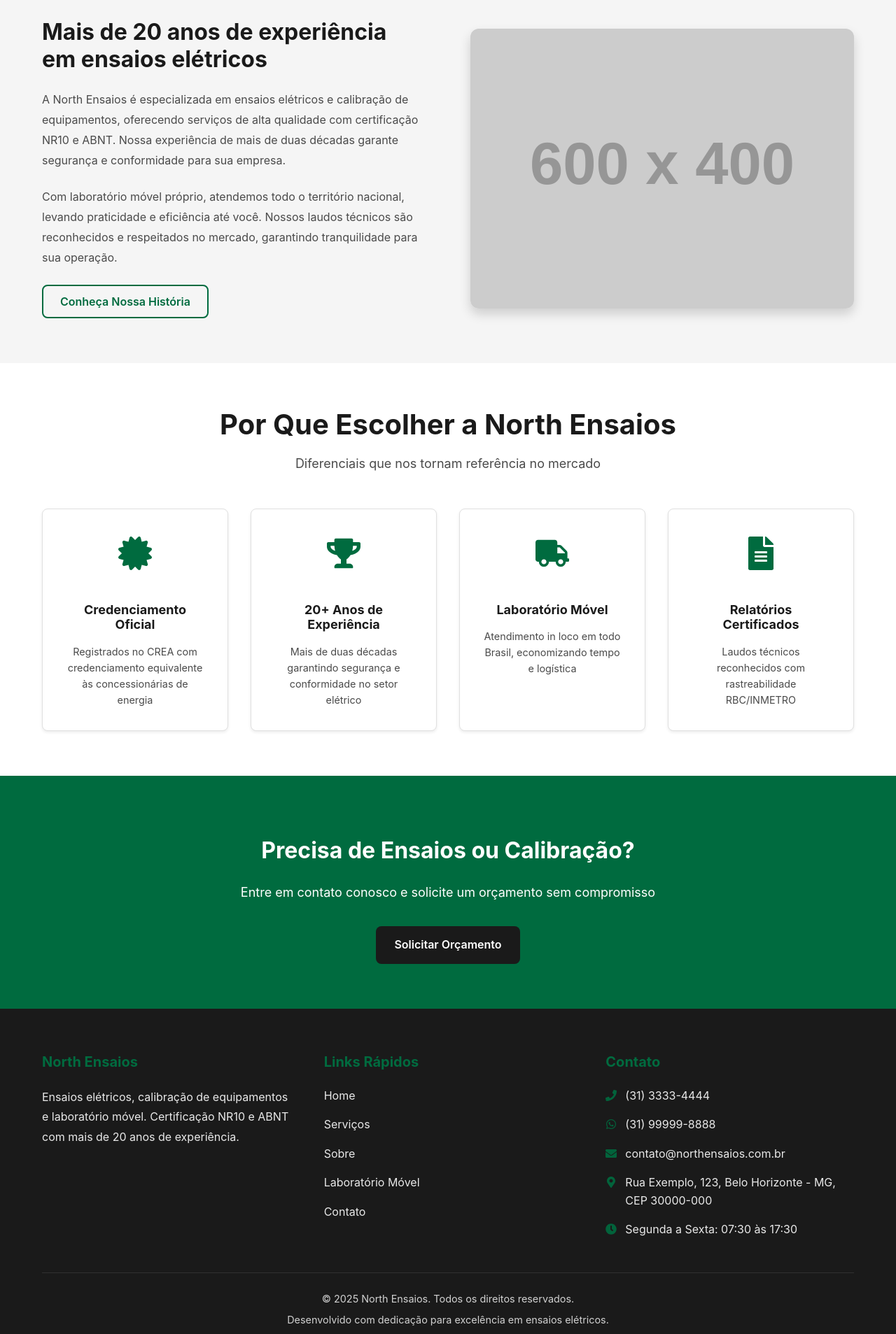
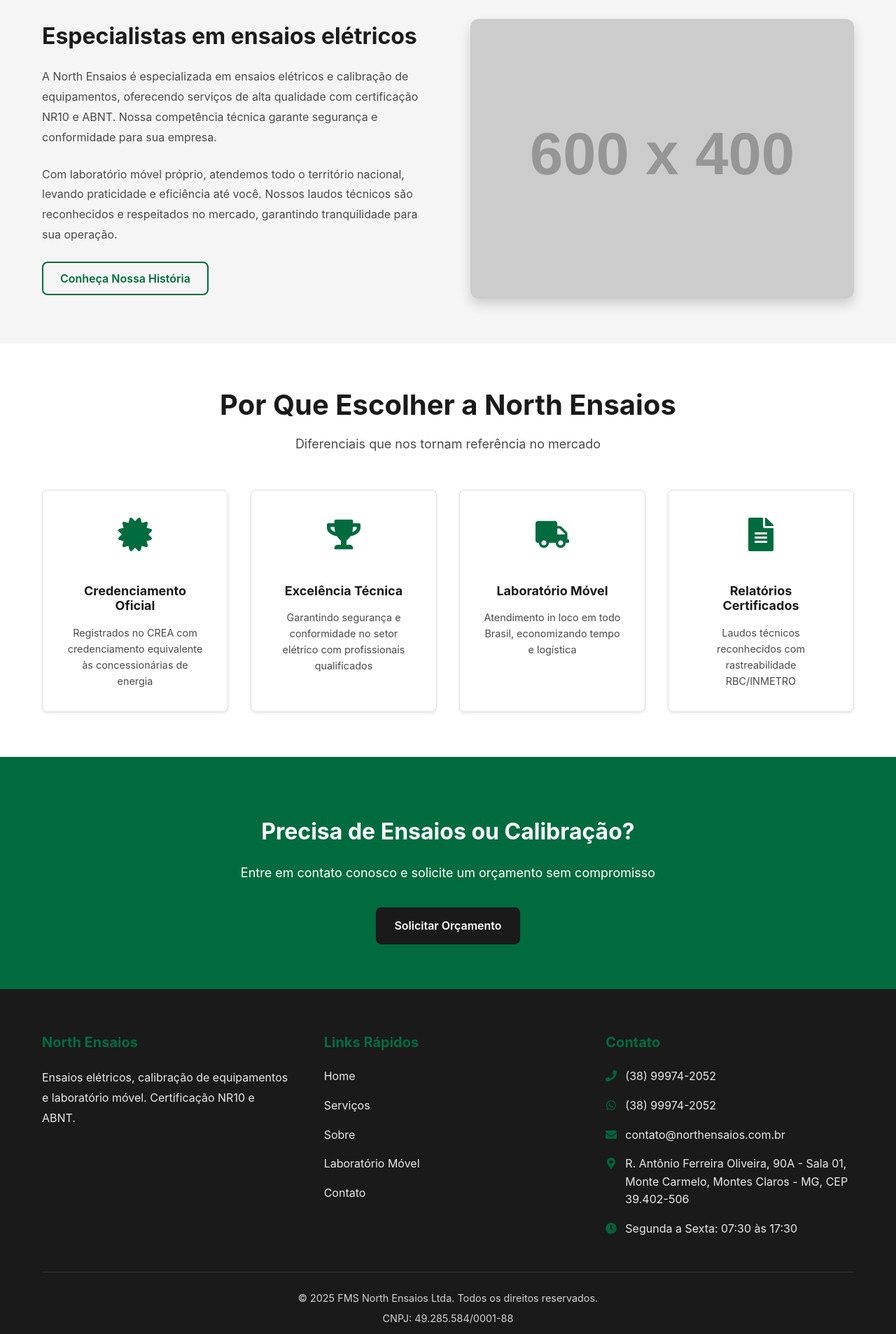
Before and after one commit to fabiofariaishia/northensaios, a React (Vite) app: page / in a window 1280 px wide. Shown: the part 1560-3467 px from the top of the page at 70% size. Built offline with nearby package versions, Linux system fonts and the light colour scheme.

Commit message:
Ajuste de informações de contato e endereço

```diff
--- a/src/components/contact/ContactInfo.jsx
+++ b/src/components/contact/ContactInfo.jsx
@@ -1,4 +1,4 @@
-import { FaPhone, FaEnvelope, FaMapMarkerAlt, FaClock, FaWhatsapp } from 'react-icons/fa'
+import { FaPhone, FaEnvelope, FaMapMarkerAlt, FaClock, FaWhatsapp, FaBuilding } from 'react-icons/fa'
 import { contactInfo } from '../../data/contactInfo'
 import Card from '../common/Card'
 import './ContactInfo.css'
@@ -37,6 +37,12 @@
       </Card>
 
       <Card className="contact-info-card" hoverable={false}>
+        <FaBuilding className="contact-info-icon" />
+        <h3>CNPJ</h3>
+        <p>{contactInfo.cnpj}</p>
+      </Card>
+
+      <Card className="contact-info-card" hoverable={false}>
         <FaClock className="contact-info-icon" />
         <h3>Horário</h3>
         <p>{contactInfo.hours.weekdays}</p>
--- a/src/components/home/AboutPreview.jsx
+++ b/src/components/home/AboutPreview.jsx
@@ -7,11 +7,11 @@
     <div className="about-preview">
       <div className="about-preview-content">
         <div className="about-preview-text">
-          <h2>Mais de 20 anos de experiência em ensaios elétricos</h2>
+          <h2>Especialistas em ensaios elétricos</h2>
           <p>
             A North Ensaios é especializada em ensaios elétricos e calibração de equipamentos,
-            oferecendo serviços de alta qualidade com certificação NR10 e ABNT. Nossa experiência
-            de mais de duas décadas garante segurança e conformidade para sua empresa.
+            oferecendo serviços de alta qualidade com certificação NR10 e ABNT. Nossa competência
+            técnica garante segurança e conformidade para sua empresa.
           </p>
           <p>
             Com laboratório móvel próprio, atendemos todo o território nacional, levando
--- a/src/components/home/WhyChooseUs.jsx
+++ b/src/components/home/WhyChooseUs.jsx
@@ -10,8 +10,8 @@
   },
   {
     icon: <FaTrophy />,
-    title: '20+ Anos de Experiência',
-    description: 'Mais de duas décadas garantindo segurança e conformidade no setor elétrico'
+    title: 'Excelência Técnica',
+    description: 'Garantindo segurança e conformidade no setor elétrico com profissionais qualificados'
   },
   {
     icon: <FaTruck />,
--- a/src/components/layout/Footer.jsx
+++ b/src/components/layout/Footer.jsx
@@ -16,7 +16,7 @@
             <h3>{COMPANY_NAME}</h3>
             <p>
               Ensaios elétricos, calibração de equipamentos e laboratório móvel.
-              Certificação NR10 e ABNT com mais de 20 anos de experiência.
+              Certificação NR10 e ABNT.
             </p>
           </div>
 
@@ -67,7 +67,8 @@
         </div>
 
         <div className="footer-bottom">
-          <p>&copy; {currentYear} {COMPANY_NAME}. Todos os direitos reservados.</p>
+          <p>&copy; {currentYear} {contactInfo.company}. Todos os direitos reservados.</p>
+          <p>CNPJ: {contactInfo.cnpj}</p>
           <p>Desenvolvido com dedicação para excelência em ensaios elétricos.</p>
         </div>
       </div>
--- a/src/data/contactInfo.js
+++ b/src/data/contactInfo.js
@@ -1,15 +1,17 @@
 export const contactInfo = {
-  company: 'North Ensaios',
-  phone: '(31) 3333-4444',
-  whatsapp: '5531999998888',
-  whatsappFormatted: '(31) 99999-8888',
+  company: 'FMS North Ensaios Ltda',
+  cnpj: '49.285.584/0001-88',
+  phone: '(38) 99974-2052',
+  whatsapp: '5538999742052',
+  whatsappFormatted: '(38) 99974-2052',
   email: 'contato@northensaios.com.br',
   address: {
-    street: 'Rua Exemplo, 123',
-    city: 'Belo Horizonte',
+    street: 'R. Antônio Ferreira Oliveira, 90A - Sala 01',
+    neighborhood: 'Monte Carmelo',
+    city: 'Montes Claros',
     state: 'MG',
-    zip: '30000-000',
-    full: 'Rua Exemplo, 123, Belo Horizonte - MG, CEP 30000-000'
+    zip: '39.402-506',
+    full: 'R. Antônio Ferreira Oliveira, 90A - Sala 01, Monte Carmelo, Montes Claros - MG, CEP 39.402-506'
   },
   hours: {
     weekdays: 'Segunda a Sexta: 07:30 às 17:30',
@@ -21,8 +23,8 @@
     linkedin: '#'
   },
   maps: {
-    embedUrl: 'https://www.google.com/maps/embed?pb=!1m18!1m12!1m3!1d3751.5!2d-43.9!3d-19.9!2m3!1f0!2f0!3f0!3m2!1i1024!2i768!4f13.1!3m3!1m2!1s0x0%3A0x0!2zMTnCsDU0JzAwLjAiUyA0M8KwNTQnMDAuMCJX!5e0!3m2!1spt-BR!2sbr!4v1234567890!5m2!1spt-BR!2sbr',
-    link: 'https://maps.google.com/?q=Belo+Horizonte+MG'
+    embedUrl: 'https://www.google.com/maps/embed?pb=!1m18!1m12!1m3!1d3800.892!2d-43.863!3d-16.734!2m3!1f0!2f0!3f0!3m2!1i1024!2i768!4f13.1!3m3!1m2!1s0x0%3A0x0!2zMTbCsDQ0JzAyLjQiUyA0M8KwNTEnNDYuOCJX!5e0!3m2!1spt-BR!2sbr!4v1234567890!5m2!1spt-BR!2sbr',
+    link: 'https://maps.google.com/?q=R.+Antônio+Ferreira+Oliveira+90A+Montes+Claros+MG'
   }
 }
 
--- a/src/pages/About.jsx
+++ b/src/pages/About.jsx
@@ -34,7 +34,7 @@
     <>
       <SEO
         title="Sobre Nós"
-        description="Conheça a North Ensaios: mais de 20 anos de experiência em ensaios elétricos e calibração. Missão, visão, valores e certificações."
+        description="Conheça a North Ensaios: especializada em ensaios elétricos e calibração. Missão, visão, valores e certificações."
         keywords="sobre north ensaios, história, missão, visão, valores, certificações, CREA, NR10"
         canonical="/sobre"
       />
@@ -47,30 +47,29 @@
       {/* História */}
       <Section
         title="Nossa História"
-        subtitle="Mais de duas décadas garantindo segurança e conformidade"
+        subtitle="Garantindo segurança e conformidade"
         background="white"
       >
         <div className="about-content">
           <div className="about-text">
             <p>
-              Fundada há mais de 20 anos, a North Ensaios nasceu com o propósito de oferecer
-              serviços especializados em ensaios elétricos e calibração de equipamentos de alta
-              qualidade e confiabilidade.
+              A North Ensaios nasceu com o propósito de oferecer serviços especializados em
+              ensaios elétricos e calibração de equipamentos de alta qualidade e confiabilidade.
             </p>
             <p>
-              Ao longo dos anos, construímos uma sólida reputação no mercado, baseada em nossa
-              competência técnica, ética profissional e compromisso com a segurança. Nossa equipe
-              é formada por profissionais altamente qualificados e em constante atualização.
+              Construímos uma sólida reputação no mercado, baseada em nossa competência técnica,
+              ética profissional e compromisso com a segurança. Nossa equipe é formada por
+              profissionais altamente qualificados e em constante atualização.
             </p>
             <p>
-              Hoje, somos referência nacional em ensaios elétricos, atendendo empresas de diversos
+              Hoje, somos referência em ensaios elétricos, atendendo empresas de diversos
               setores com nosso laboratório móvel e instalações fixas, sempre com a mesma dedicação
-              e excelência que nos trouxe até aqui.
+              e excelência.
             </p>
           </div>
           <div className="about-image">
             <img
-              src="https://placehold.co/600x400/006B3F/FFFFFF?text=20+Anos+de+Experiencia"
+              src="https://placehold.co/600x400/006B3F/FFFFFF?text=North+Ensaios"
               alt="North Ensaios - História"
               loading="lazy"
             />
--- a/src/pages/Contact.jsx
+++ b/src/pages/Contact.jsx
@@ -11,7 +11,7 @@
       <SEO
         title="Contato"
         description="Entre em contato com a North Ensaios. Telefone, WhatsApp, email e formulário de contato. Atendemos em todo Brasil."
-        keywords="contato, orçamento, telefone, email, whatsapp, Belo Horizonte"
+        keywords="contato, orçamento, telefone, email, whatsapp, Montes Claros, Norte de Minas"
         canonical="/contato"
       />
 
--- a/src/pages/Home.jsx
+++ b/src/pages/Home.jsx
@@ -11,7 +11,7 @@
       <SEO
         title="Home"
         description="North Ensaios - Ensaios elétricos, calibração de equipamentos e laboratório móvel. Certificação NR10 e ABNT com mais de 20 anos de experiência."
-        keywords="ensaios elétricos, calibração, laboratório móvel, NR10, ABNT, EPIs, Belo Horizonte"
+        keywords="ensaios elétricos, calibração, laboratório móvel, NR10, ABNT, EPIs, Montes Claros, Norte de Minas"
         canonical="/"
       />
 
--- a/src/pages/MobileLab.jsx
+++ b/src/pages/MobileLab.jsx
@@ -132,8 +132,8 @@
           <p>
             Nosso laboratório móvel possui as mesmas certificações e credenciais do laboratório
             fixo: registro CREA, credenciamento equivalente às concessionárias, conformidade NR10
-            e ABNT, e rastreabilidade RBC/INMETRO. Mais de 20 anos de experiência garantem a
-            excelência técnica de cada serviço realizado.
+            e ABNT, e rastreabilidade RBC/INMETRO. Nossa competência técnica garante a
+            excelência de cada serviço realizado.
           </p>
         </div>
       </Section>
```
Also changed, not shown: 1 other file (tests, documents, lock files or other folders).
